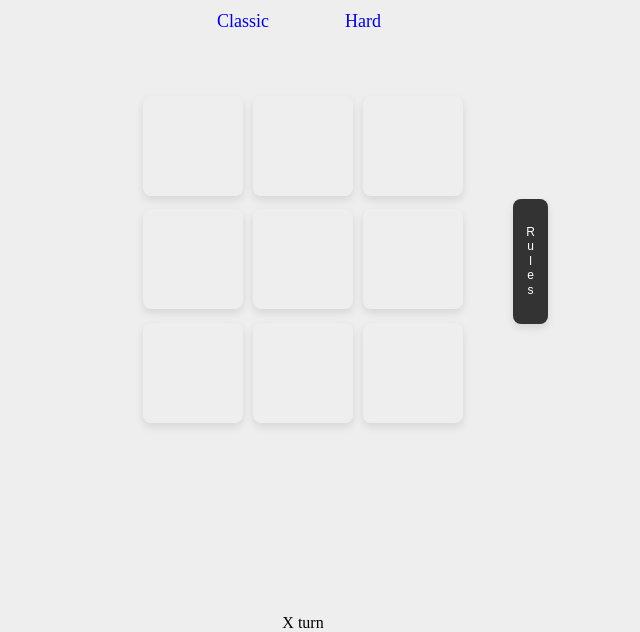
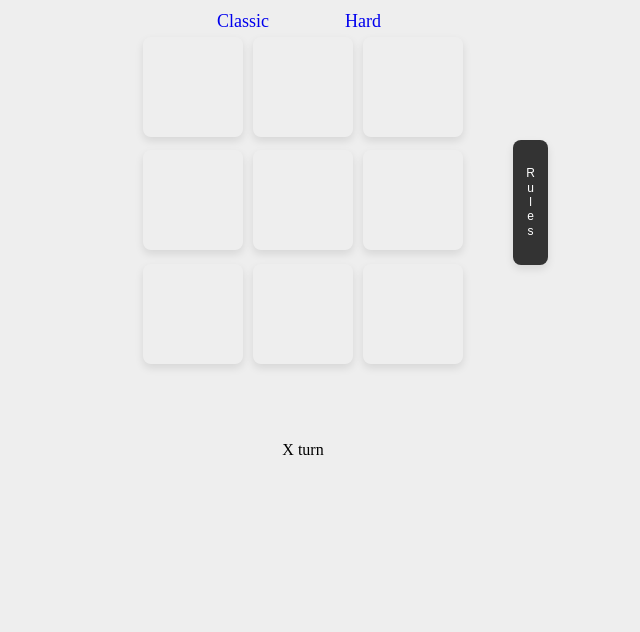
Before and after one commit to RaihanSnh/Invisible-TicTacToe, a website: page index.html in a window 1280 px wide. Shown: the part 168-800 px from the top of the page, without its empty margins (337-977 px from the left). Drawn offline with Linux system fonts and the light colour scheme.

Commit message:
remove shake effect on rules button & css fix

```diff
--- a/index.html
+++ b/index.html
@@ -15,6 +15,8 @@
             justify-content: space-between;
             align-items: center;
             height: 100%;
+            padding: 60px 0px 60px 0px;
+            box-sizing: border-box;
         }
 
         .nav{
@@ -56,6 +58,10 @@
             padding: 0px 5px 0px 5px;
             text-decoration: none;
             font-size: large;
+        }
+
+        .footer{
+            height: 240px;
         }
 
         .madeby{
@@ -113,9 +119,9 @@
         }
         #result {
             font-size: 36px;
-            margin-bottom: 32px;
             text-align: center;
             color: #333;
+            padding-bottom: 32px;
         }
 
         #replay {
@@ -197,6 +203,9 @@
         text-align: left;
         }
 
+        .turn{
+            padding: 5px 0px 5px 0px;
+        }
     </style>
     <script src="sweetalert2.all.min.js"></script>
 </head>
@@ -223,9 +232,11 @@
             <button id="rules-btn" class="rules"><span>R<br>u<br>l<br>e<br>s</span></button>
         </div>
     </div>
-    <div id="result"></div>
-    <button id="replay" onclick="location.reload()" style="display: none;">Play Again</button>
-    <div class="turn" id="turn">X turn</div>
+    <div class="footer">
+        <div id="result"></div>
+        <button id="replay" onclick="location.reload()" style="display: none;">Play Again</button>
+        <div class="turn" id="turn">X turn</div>
+    </div>
 </div>
 <script>
     const title = document.getElementById('title');
```
